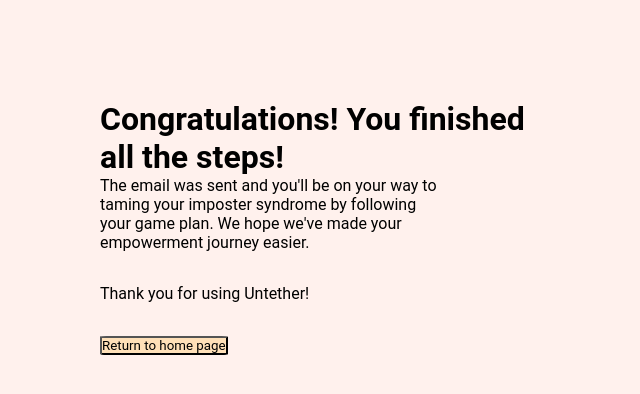
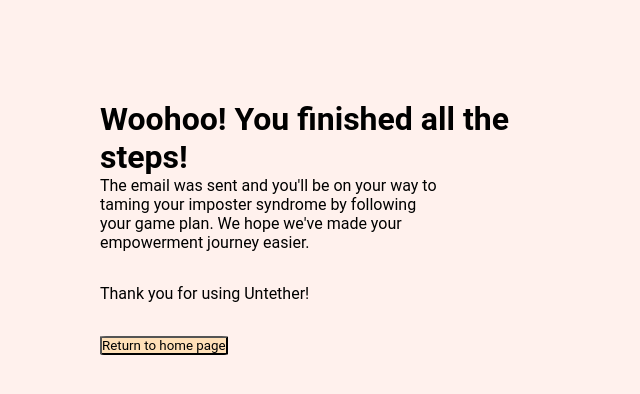
Before and after one commit to cherryontech/minty_fresh_project, a React (Create React App) app: page /woohoo in a window 1280 px wide. Shown: the top 394 px of the page, without its empty margins (0-640 px from the left). Built offline with nearby package versions, Linux system fonts and the light colour scheme.

Commit message:
changed line 15 text

```diff
--- a/src/pages/Woohoo/Woohoo.jsx
+++ b/src/pages/Woohoo/Woohoo.jsx
@@ -12,7 +12,7 @@
 
     return (
         <div className="woohoo">
-            <h1>Congratulations! You finished all the steps!</h1>
+            <h1>Woohoo! You finished all the steps!</h1>
             <div className="parent">
             <p className="text-child">The email was sent and you'll be on your way to taming your imposter syndrome by
                 following your game plan. We hope we've made your empowerment journey easier.
```
